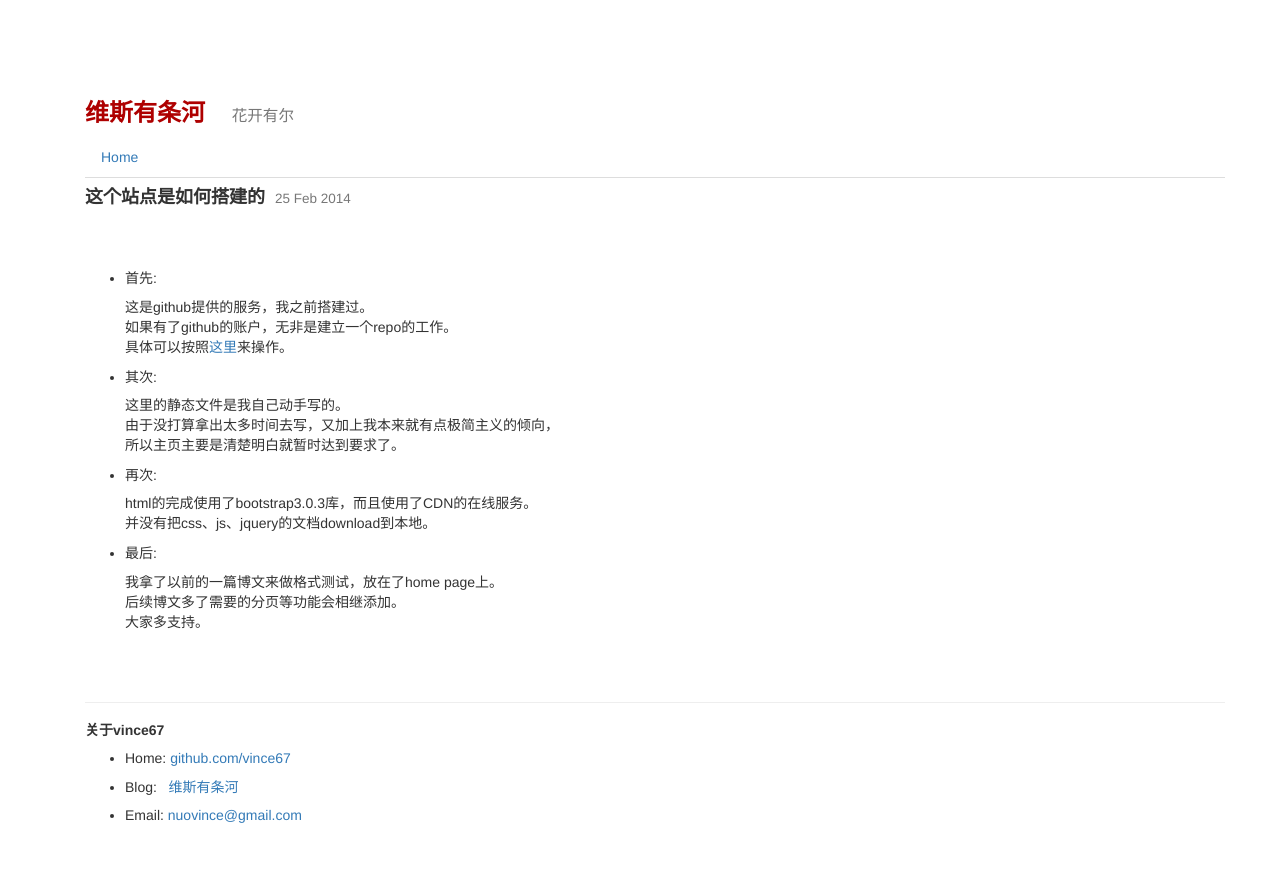
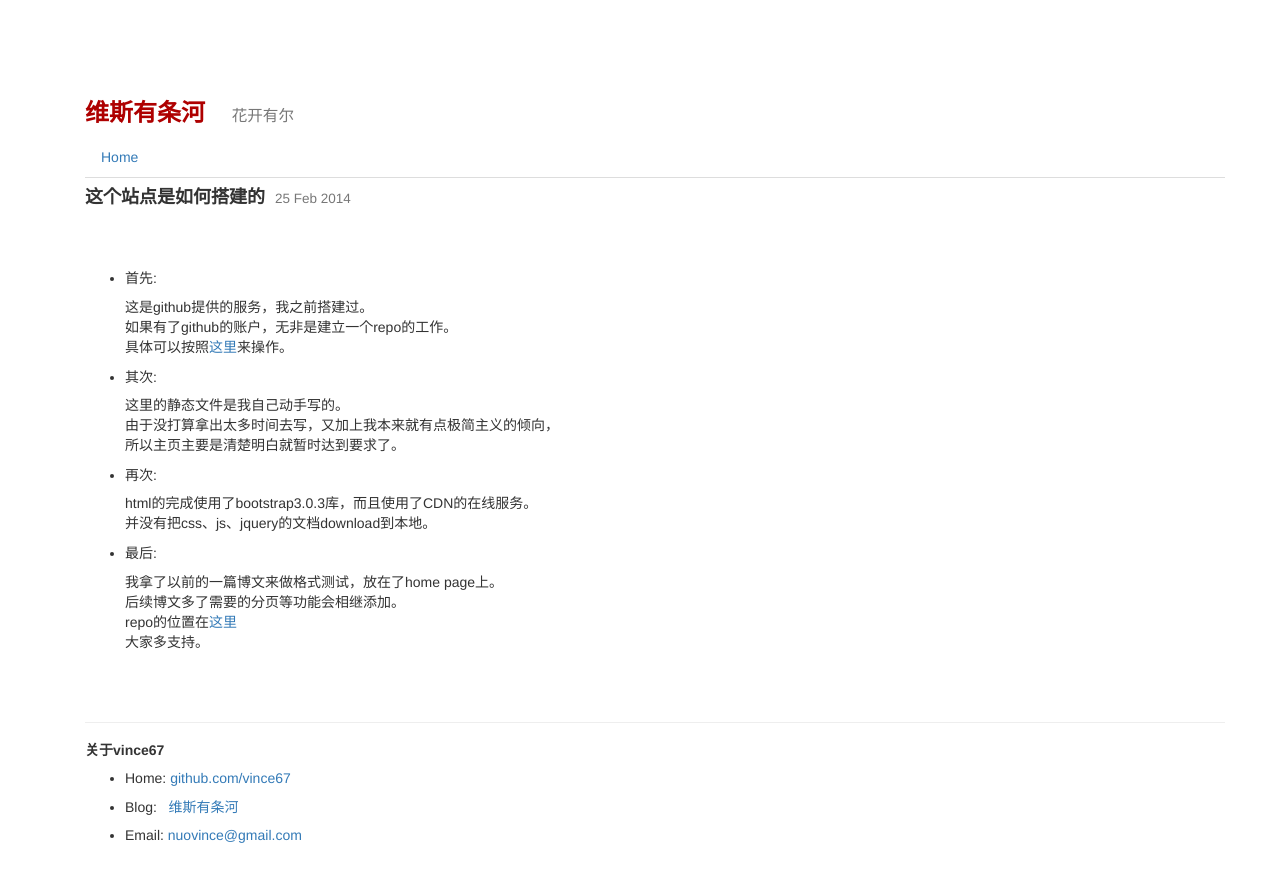
Before and after one commit to vince67/vince67.github.io, a Jekyll site: the page built from _posts/2014-02-25-how_to_build_this_site.html, in a window 1280 px wide. Shown: the top 882 px of the page. Built offline with Jekyll 4.4.1, drawn with Linux system fonts in a browser that asks for light colours; nearby versions of some CDN libraries.

Commit message:
Update 2014-02-25-how_to_build_this_site.html

```diff
--- a/_posts/2014-02-25-how_to_build_this_site.html
+++ b/_posts/2014-02-25-how_to_build_this_site.html
@@ -20,5 +20,6 @@
         <li><h5>最后:</h5></li>
             <p>我拿了以前的一篇博文来做格式测试，放在了home page上。<br>
             后续博文多了需要的分页等功能会相继添加。<br />
+            repo的位置在<a href="https://github.com/vince67/jekyll_vincent">这里</a><br />
             大家多支持。</p>
     </ul>
```
